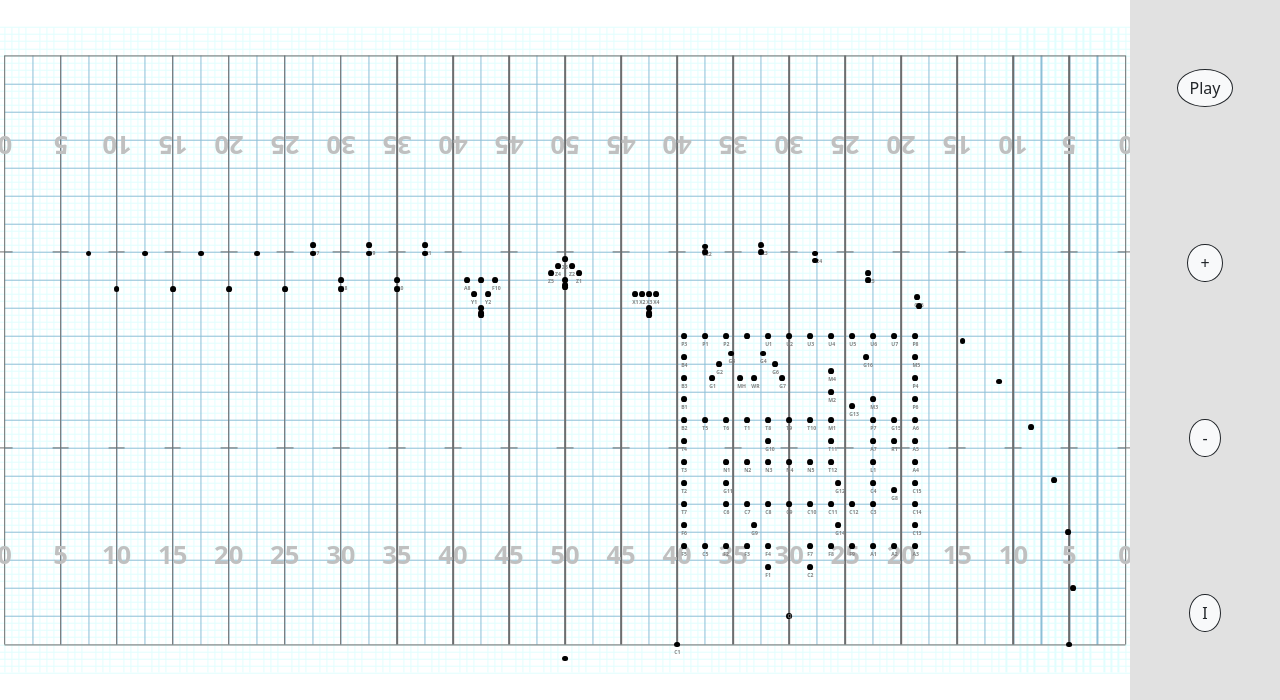
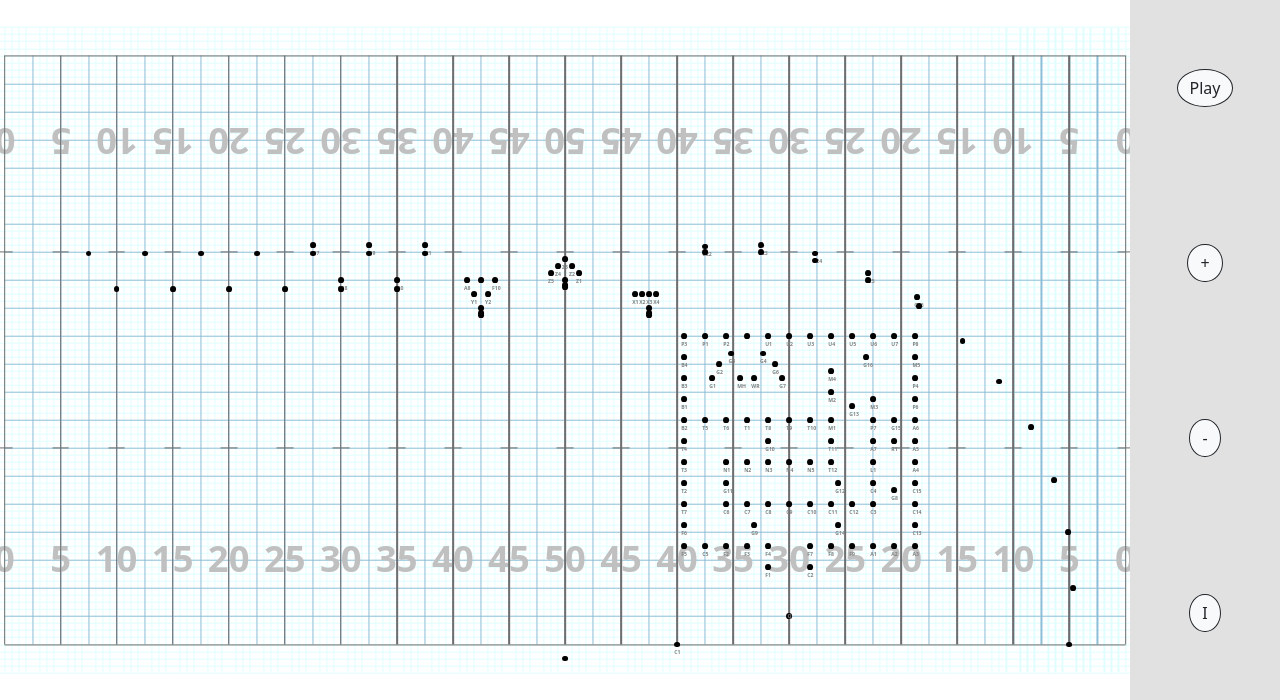
Before and after one commit to The-King-12345/Dot-Viewer, a Flask app: page / in a window 1280 px wide. Shown: the part 100-800 px from the top of the page. Run offline with Flask 3, Linux system fonts and the light colour scheme; data comes from the database, SQL or seed files in the repository.

Commit message:
Adjust yard-number positioning
Ensure the top of the numbers are at 14 steps and the bottom are at 10.75. Also ensure that the numbers match the feild size when the viewport is changed.

```diff
--- a/static/styles.css
+++ b/static/styles.css
@@ -75,28 +75,28 @@
     width: 0.1%;
     height: calc(200% / 21 + 100%);
     background-color: #e1fefe;
-    z-index: -2;
+    z-index: -10;
 }
 
 .gridline-h {
     width: 105%;
     height: 0.1%;
     background-color: #e1fefe;
-    z-index: -2;
+    z-index: -10;
 }
 
 .gridline-v-bold {
     width: 0.1%;
     height: 100%;
     background-color: #8cbfd7;
-    z-index: -1;
+    z-index: -5;
 }
 
 .gridline-h-bold {
     width: 100%;
     height: 0.1%;
     background-color: #8cbfd7;
-    z-index: -1;
+    z-index: -5;
 }
 
 .hash {
@@ -120,9 +120,12 @@
 }
 
 .number {
-    font-size: 2dvw;
+    font-size: calc(var(--main-cell-size) * 1.3);
     font-weight: bolder;
     color: #c0c0c0;
+    text-align: center;
+    justify-content: center;
+    z-index: -1;
 
     user-select: none;
     -webkit-user-select: none; /* For Safari */
--- a/templates/snippets/number.html
+++ b/templates/snippets/number.html
@@ -1,6 +1,6 @@
 {% set tops = [
-    { "top": 15.25, "transform": "translate(-50%, -50%) rotate(180deg)"},
-    { "top": 84.75, "transform": "translate(-50%, -50%)"}
+    { "top": 14.7321428571, "transform": "translate(-50%, -50%) rotate(180deg)"},
+    { "top": 85.2678571429, "transform": "translate(-50%, -50%)"}
 ] %}
 
 {% set lefts = [
```
